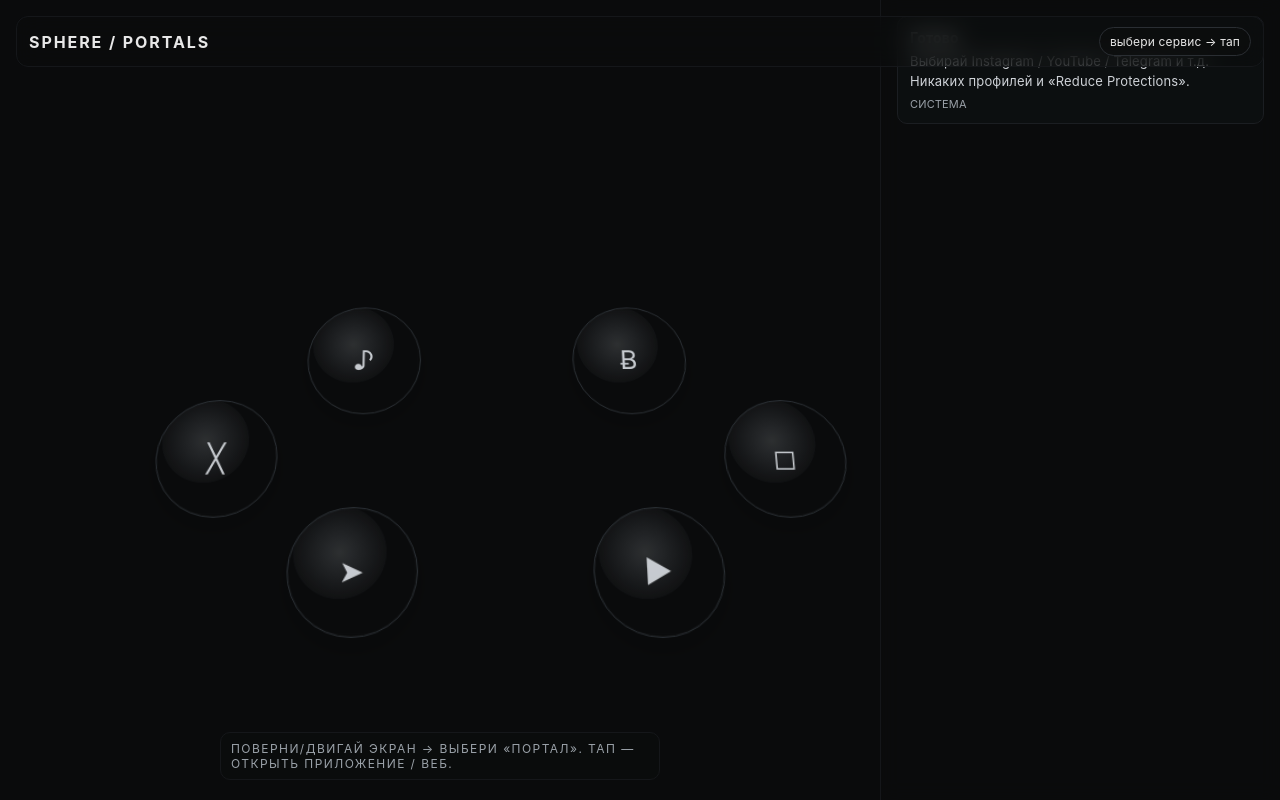
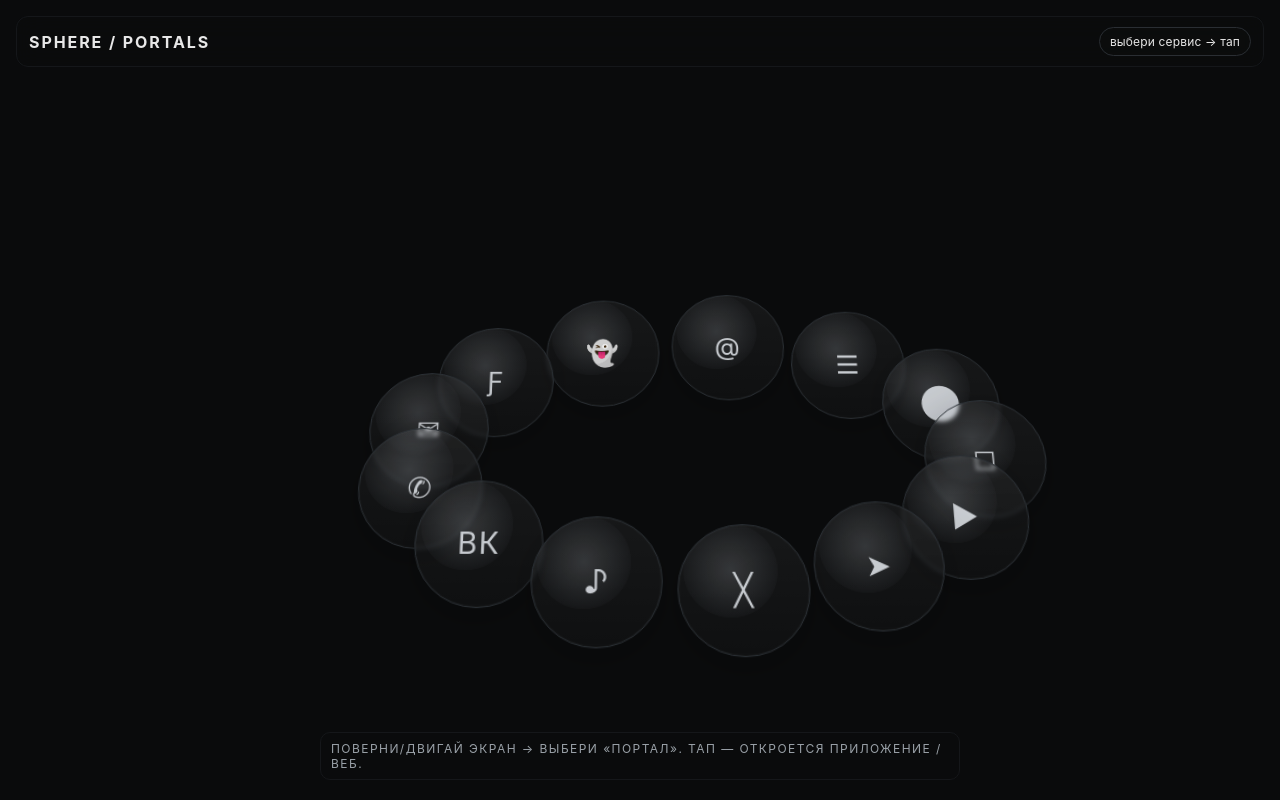
Before and after one commit to immace/sphere, a plain HTML site: page index.html in a window 1280 px wide. Drawn offline with Linux system fonts and the light colour scheme.

Commit message:
Update index.html

```diff
--- a/index.html
+++ b/index.html
@@ -6,33 +6,29 @@
 <title>Sphere · Portals</title>
 <style>
   :root{--bg:#0a0b0c;--fg:#e8e8e8;--muted:#a0a5aa;--line:#15171a;--glass:rgba(12,13,14,.55)}
-  *{box-sizing:border-box} html,body{height:100%;margin:0;background:var(--bg);color:var(--fg);
+  *{box-sizing:border-box}
+  html,body{height:100%;margin:0;background:var(--bg);color:var(--fg);
     font-family:Inter,ui-sans-serif,system-ui,-apple-system,Segoe UI,Roboto,Arial;letter-spacing:.01em}
-  header{position:fixed;left:16px;right:16px;top:16px;display:flex;justify-content:space-between;
-    align-items:center;padding:10px 12px;border:1px solid var(--line);border-radius:12px;
+  header{position:fixed;left:16px;right:16px;top:16px;display:flex;justify-content:space-between;align-items:center;
+    padding:10px 12px;border:1px solid var(--line);border-radius:12px;
     background:var(--glass);backdrop-filter:blur(12px);-webkit-backdrop-filter:blur(12px);z-index:10}
   .wordmark{font-weight:700;letter-spacing:.12em}
   .chip{display:inline-flex;align-items:center;gap:8px;border:1px solid #2a2e33;border-radius:999px;
     padding:6px 10px;background:var(--glass);font-size:12px}
-  .wrap{height:100%;display:grid;grid-template-columns:1fr 400px}
-  aside{border-left:1px solid var(--line);background:var(--glass);backdrop-filter:blur(10px);
-    -webkit-backdrop-filter:blur(10px);padding:16px;overflow:auto}
-  .feed{display:grid;gap:10px}.card{border:1px solid #1b1e22;border-radius:10px;padding:12px;background:rgba(16,17,19,.6)}
-  .card h3{margin:0 0 6px 0;font-size:14px}.card p{margin:0;color:#cfd3d8;font-size:13px;line-height:1.5}
-  .meta{font-size:11px;color:#9aa1a8;margin-top:6px;text-transform:uppercase}
   .stage{position:relative;height:100vh;overflow:hidden}
-  .ring{position:absolute;left:50%;top:50%;transform-style:preserve-3d;transform:translate(-50%,-50%) perspective(1200px) rotateX(18deg)}
+  .ring{position:absolute;left:50%;top:50%;transform-style:preserve-3d;
+    transform:translate(-50%,-50%) perspective(1200px) rotateX(18deg)}
   .portal{position:absolute;width:120px;height:120px;border-radius:50%;border:1px solid #2a2f34;
-    background:radial-gradient(60% 60% at 40% 35%, rgba(200,208,216,.18), rgba(80,84,92,.08) 60%, rgba(0,0,0,0) 61%);
+    background:radial-gradient(60% 60% at 40% 35%, rgba(200,208,216,.18), rgba(80,84,92,.08) 60%, rgba(0,0,0,0) 61%),
+              linear-gradient(180deg,rgba(255,255,255,.05),rgba(255,255,255,.02));
     box-shadow:inset 0 0 0 1px rgba(255,255,255,.02), 0 10px 40px rgba(0,0,0,.25);
-    display:flex;align-items:center;justify-content:center; text-transform:uppercase; font-size:11px;
-    letter-spacing:.12em; transition:transform .2s ease, filter .2s ease, box-shadow .2s ease;
-    backdrop-filter:blur(2px); color:#d9dde2; cursor:pointer}
+    display:flex;align-items:center;justify-content:center;text-transform:uppercase;font-size:11px;letter-spacing:.12em;
+    transition:transform .2s ease, filter .2s ease, box-shadow .2s ease; backdrop-filter:blur(2px); color:#d9dde2; cursor:pointer}
   .portal:hover{box-shadow:inset 0 0 0 1px rgba(255,255,255,.08), 0 18px 70px rgba(0,0,0,.38); filter:brightness(1.06)}
   .glyph{font-size:28px;opacity:.9}
   .hint{position:absolute;bottom:20px;left:50%;transform:translateX(-50%);font-size:12px;color:#9aa1a8;
     letter-spacing:.12em;text-transform:uppercase;background:var(--glass);padding:8px 10px;border:1px solid var(--line);border-radius:10px}
-  @media (max-width:980px){.wrap{grid-template-columns:1fr}.hint{display:none}aside{display:none}}
+  @media (max-width:980px){.hint{display:none}}
 </style>
 </head>
 <body>
@@ -41,28 +37,30 @@
   <div class="chip"><span id="status">выбери сервис → тап</span></div>
 </header>
 
-<div class="wrap">
-  <div class="stage" id="stage">
-    <div class="ring" id="ring"></div>
-    <div class="hint">Поверни/двигай экран → выбери «портал». Тап — открыть приложение / веб.</div>
-  </div>
-  <aside>
-    <div class="feed" id="feed"></div>
-  </aside>
+<div class="stage" id="stage">
+  <div class="ring" id="ring"></div>
+  <div class="hint">Поверни/двигай экран → выбери «портал». Тап — откроется приложение / веб.</div>
 </div>
 
 <script>
-/* Сервисы + deep-link + веб-фолбэк */
+/* --- Сервисы: deep-link (если приложение установлено) + веб-фолбэк --- */
 const apps=[
-  {id:'ig', name:'Instagram', glyph:'◻︎', app:'instagram://app', web:'https://instagram.com'},
-  {id:'yt', name:'YouTube',   glyph:'▶︎', app:'youtube://',      web:'https://youtube.com'},
-  {id:'tg', name:'Telegram',  glyph:'➤', app:'tg://',            web:'https://t.me'},
-  {id:'x',  name:'X',         glyph:'╳', app:'twitter://',       web:'https://x.com'},
-  {id:'tt', name:'TikTok',    glyph:'♪', app:'snssdk1128://',    web:'https://tiktok.com'},
-  {id:'bm', name:'Bookmate',  glyph:'Ƀ', app:'bookmate://',      web:'https://bookmate.com'}
+  {id:'ig', name:'Instagram', glyph:'◻︎', app:'instagram://app',             web:'https://instagram.com'},
+  {id:'yt', name:'YouTube',   glyph:'▶︎', app:'youtube://',                  web:'https://youtube.com'},
+  {id:'tg', name:'Telegram',  glyph:'➤', app:'tg://',                        web:'https://t.me'},
+  {id:'x',  name:'X',         glyph:'╳', app:'twitter://',                   web:'https://x.com'},
+  {id:'tt', name:'TikTok',    glyph:'♪', app:'snssdk1128://',               web:'https://tiktok.com'},
+  {id:'vk', name:'VK',        glyph:'ВК', app:'vk://',                       web:'https://vk.com'},
+  {id:'wa', name:'WhatsApp',  glyph:'✆', app:'whatsapp://send',             web:'https://wa.me'},
+  {id:'ms', name:'Messenger', glyph:'✉︎', app:'fb-messenger://',            web:'https://m.me'},
+  {id:'fb', name:'Facebook',  glyph:'ƒ',  app:'fb://',                       web:'https://facebook.com'},
+  {id:'sc', name:'Snapchat',  glyph:'👻', app:'snapchat://',                 web:'https://snapchat.com'},
+  {id:'th', name:'Threads',   glyph:'@',  app:'threads://',                  web:'https://www.threads.net'},
+  {id:'dc', name:'Discord',   glyph:'☰', app:'discord://',                   web:'https://discord.com/app'},
+  {id:'rd', name:'Reddit',    glyph:'⬤', app:'reddit://',                    web:'https://reddit.com'}
 ];
 
-/* Кольцо порталов (никаких внешних картинок) */
+/* --- Сцена: кольцо порталов, без внешних картинок --- */
 const ring=document.getElementById('ring'); const portals=[];
 (function buildRing(){
   const n=apps.length, R=280;
@@ -70,9 +68,9 @@ const ring=document.getElementById('ring'); const portals=[];
     const p=document.createElement('div'); p.className='portal'; p.dataset.id=apps[i].id;
     p.innerHTML=`<div class="glyph">${apps[i].glyph}</div>`;
     const ang=(i/n)*Math.PI*2, x=Math.cos(ang)*R, y=Math.sin(ang)*R*0.5, z=Math.sin(ang)*60;
-    p.style.transform=`translate3d(${x}px,${y}px,${z}px)`; ring.appendChild(p);
+    p.style.transform=`translate3d(${x}px,${y}px,${z}px)`;
     p.addEventListener('click',()=>openTarget(apps[i]));
-    portals.push(p);
+    ring.appendChild(p); portals.push(p);
   }
 })();
 
@@ -83,24 +81,13 @@ document.addEventListener('mousemove',e=>{
   ring.style.transform=`translate(-50%,-50%) perspective(1200px) rotateX(${18+ry}deg) rotateY(${rx}deg)`;
 },{passive:true});
 
-/* Открытие: сначала схема (если есть апп), затем через 700мс — веб-фолбэк */
+/* Открытие: сначала deep-link, через 700мс — веб-фолбэк */
 function openTarget(app){
   document.getElementById('status').textContent=`открываю: ${app.name}`;
-  addCard('Открытие', `Пробую нативное приложение ${app.name}. Если его нет — откроется веб.`, app.name);
-  const t0=Date.now(); const timeout=700; // iOS-safe задержка
-  const timer=setTimeout(()=>{ if(Date.now()-t0>=timeout-10) window.location.href=app.web; }, timeout);
-  try{ window.location.href=app.app; }catch(e){ clearTimeout(timer); window.location.href=app.web; }
+  const t0=Date.now(), timeout=700;
+  const timer=setTimeout(()=>{ if(Date.now()-t0>=timeout-10) location.href=app.web; }, timeout);
+  try{ location.href=app.app; }catch{ clearTimeout(timer); location.href=app.web; }
 }
-
-/* Лаконичная мета-лента справа */
-const feed=document.getElementById('feed');
-function addCard(title, body, meta){
-  const c=document.createElement('div'); c.className='card';
-  c.innerHTML=`<h3>${escapeHtml(title)}</h3><p>${escapeHtml(body)}</p><div class="meta">${escapeHtml(meta||'')}</div>`;
-  feed.prepend(c);
-}
-addCard('Готово','Выбирай Instagram / YouTube / Telegram и т.д. Никаких профилей и «Reduce Protections».','система');
-function escapeHtml(s){return (s||'').replace(/[&<>"]/g,c=>({'&':'&','<':'&lt;','>':'&gt;'}[c]))}
 </script>
 </body>
 </html>
```
